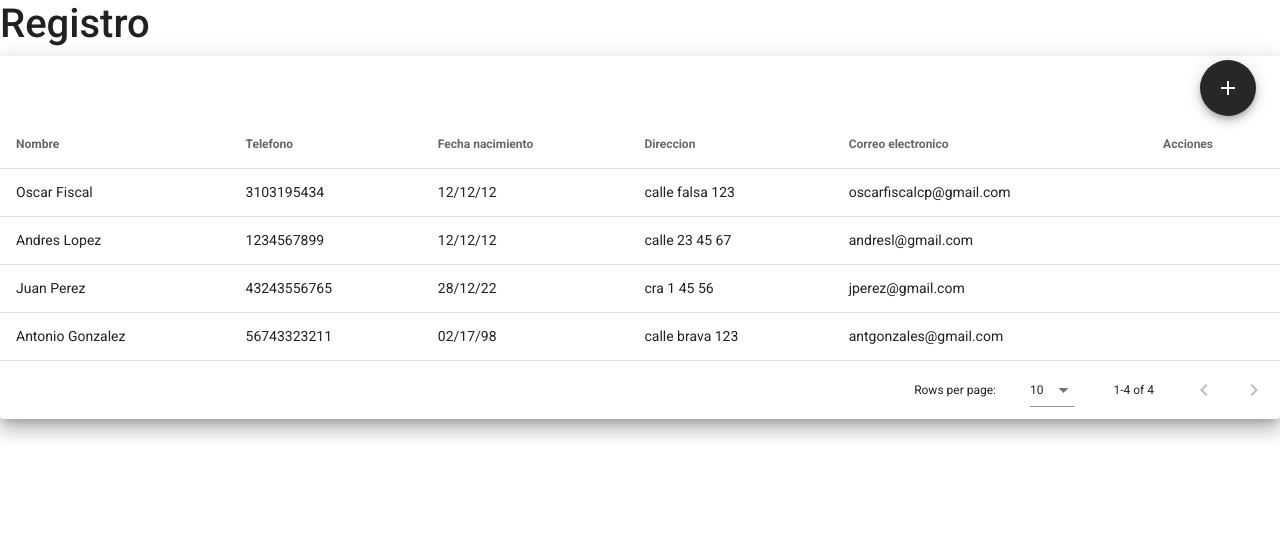
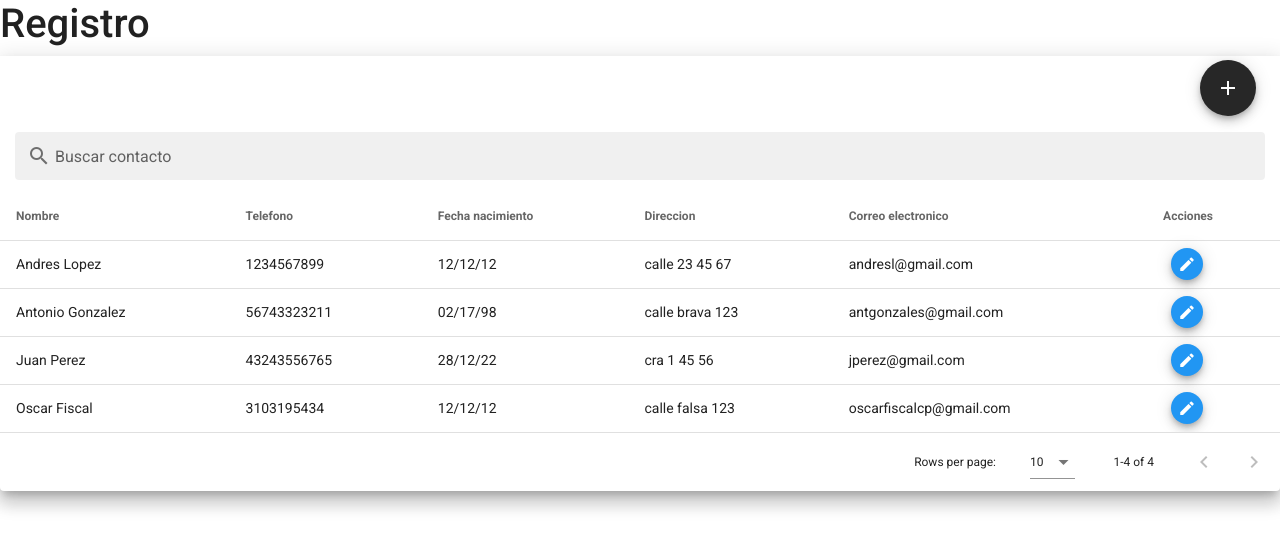
Before and after one commit to oscarfiscal/PruebaFront, a Vue app: page / in a window 1280 px wide. Shown: the top 550 px of the page. Built offline with nearby package versions, Linux system fonts and the light colour scheme.

Commit message:
Actualizar contacto

```diff
--- a/src/components/FormContact/index.vue
+++ b/src/components/FormContact/index.vue
@@ -1,7 +1,13 @@
 <!-- @format -->
 
 <template>
-  <v-data-table :headers="headers" :items="desserts" class="elevation-12">
+  <v-data-table
+    :headers="headers"
+    :items="desserts"
+    :search="search"
+    :sort-by="sortBy.toLowerCase()"
+    class="elevation-12"
+  >
     <template v-slot:top>
       <v-toolbar flat>
         <v-spacer></v-spacer>
@@ -81,8 +87,23 @@
           </v-card>
         </v-dialog>
       </v-toolbar>
+      <v-col cols="12" sm="12">
+        <v-text-field
+          v-model="search"
+          clearable
+          flat
+          solo-inverted
+          hide-details
+          prepend-inner-icon="mdi-magnify"
+          label="Buscar contacto"
+        ></v-text-field>
+      </v-col>
     </template>
-
+    <template v-slot:item.actions="{ item }">
+      <v-btn x-small class="mx-2" fab color="blue" @click="editItem(item)">
+        <v-icon color="white"> mdi-pencil </v-icon>
+      </v-btn>
+    </template>
     <template v-slot:no-data>
       <v-btn color="primary" @click="initialize"> Refresca </v-btn>
     </template>
@@ -114,18 +135,19 @@ export default {
     editedIndex: -1,
     editedItem: {
       name: "",
-      phone: "",
-      birth_date: "",
-      direction: "",
-      email: "",
+      phone: 0,
+      birth_date: 0,
+      direction: 0,
+      email: 0,
     },
     defaultItem: {
       name: "",
-      phone: "",
-      birth_date: "",
-      direction: "",
-      email: "",
+      phone: 0,
+      birth_date: 0,
+      direction: 0,
+      email: 0,
     },
+    keys: ["Nombre", "Telefono", "Correo electronico"],
   }),
 
   computed: {
@@ -181,6 +203,20 @@ export default {
       ];
     },
 
+    editItem(item) {
+      this.editedIndex = this.desserts.indexOf(item);
+      this.editedItem = Object.assign({}, item);
+      this.dialog = true;
+    },
+
+    close() {
+      this.dialog = false;
+      this.$nextTick(() => {
+        this.editedItem = Object.assign({}, this.defaultItem);
+        this.editedIndex = -1;
+      });
+    },
+
     save() {
       if (this.editedIndex > -1) {
         Object.assign(this.desserts[this.editedIndex], this.editedItem);
```
